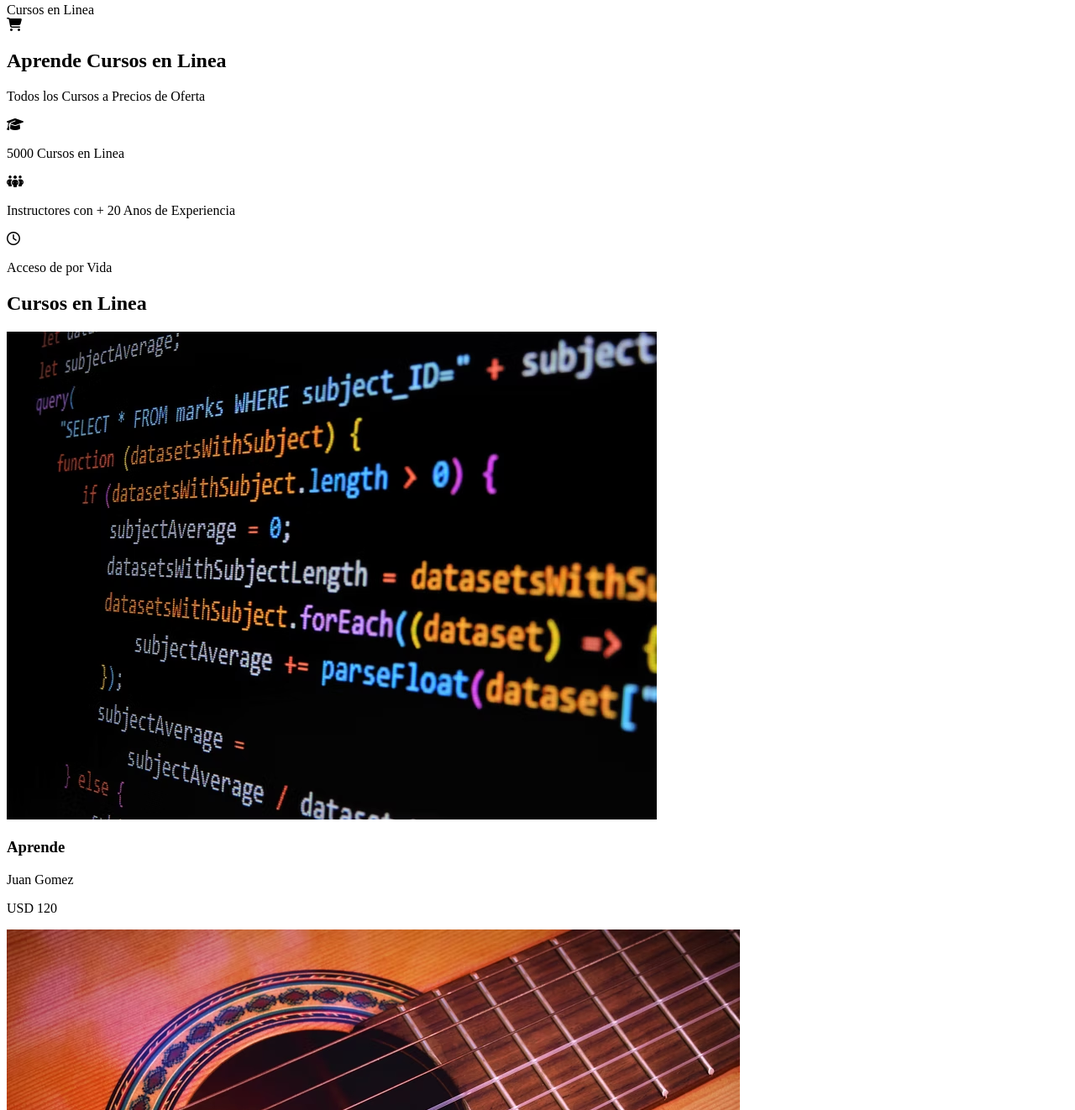
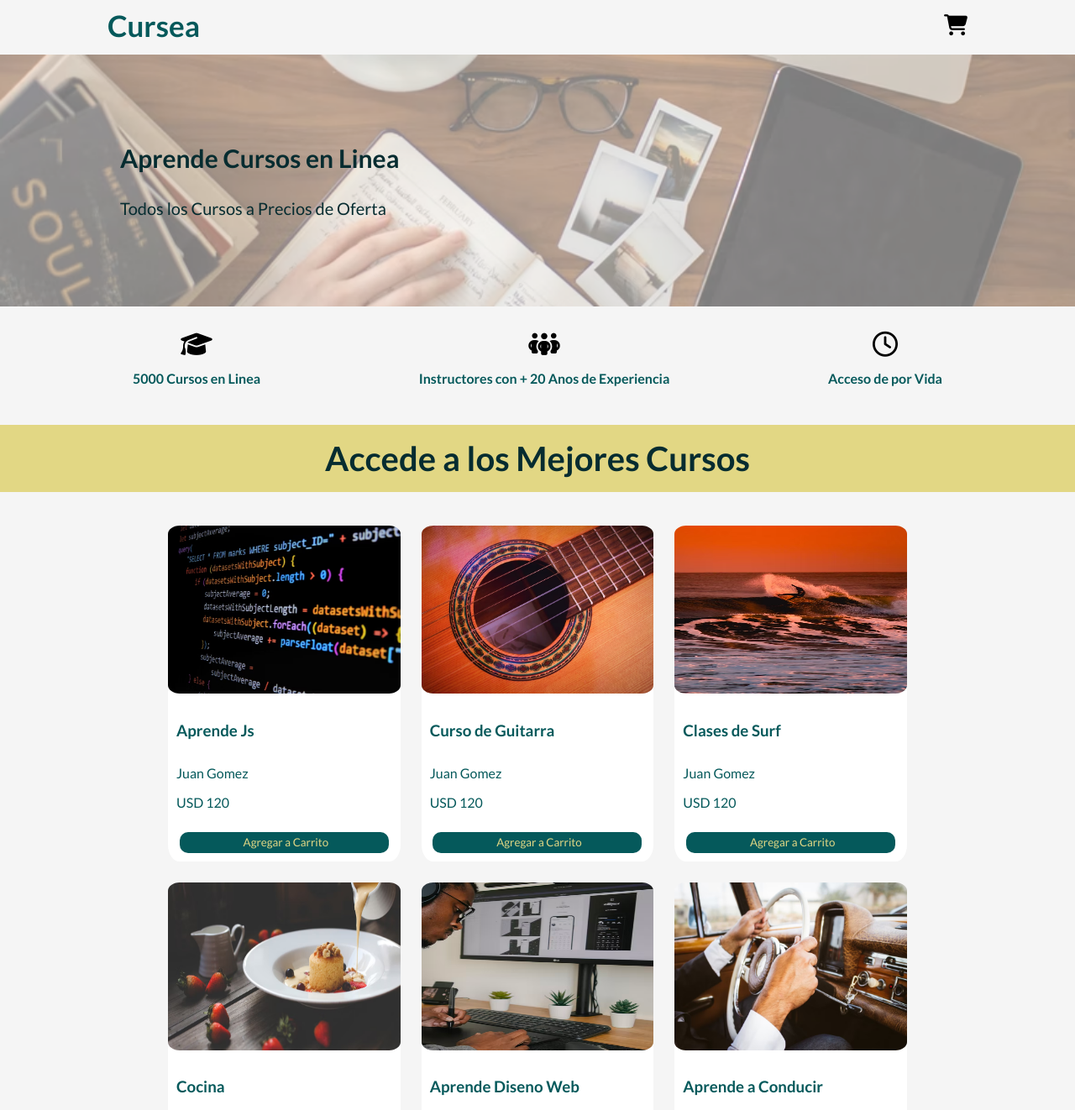
Before and after one commit to marianonu14/Online-shop, a plain HTML site: page index.html in a window 1280 px wide. Shown: the part 5-1327 px from the top of the page at 84% size. Drawn offline with Linux system fonts and the light colour scheme.

Commit message:
CSS Finish

```diff
--- a/index.html
+++ b/index.html
@@ -5,69 +5,79 @@
     <meta http-equiv="X-UA-Compatible" content="IE=edge">
     <meta name="viewport" content="width=device-width, initial-scale=1.0">
     <link rel="stylesheet" href="style.css">
+    <link rel="preconnect" href="https://fonts.googleapis.com">
+    <link rel="preconnect" href="https://fonts.gstatic.com" crossorigin>
+    <link href="https://fonts.googleapis.com/css2?family=Lato:wght@300;400;700&display=swap" rel="stylesheet">
     <script src="https://kit.fontawesome.com/650d77dfa6.js" crossorigin="anonymous"></script>
     <title>Cursos en Linea</title>
 </head>
 <body>
     <header class="header">
-        <div class="logo">Cursos en Linea</div>
-        <div class="cart-shop"><i class="fa-solid fa-cart-shopping"></i></div>
+        <h1 class="logo">Cursea</h1>
+        <div class="cart-shop"><i class="fa-solid fa-cart-shopping" style="font-size:25px"></i></i></div>
     </header>
-    <div class="Banner-Principal">
-        <h2>Aprende Cursos en Linea</h2>
-        <p>Todos los Cursos a Precios de Oferta</p>
+
+     <div class="banner-principal">
+            <h2 class="banner-titulo">Aprende Cursos en Linea</h2>
+            <p class="banner-info">Todos los Cursos a Precios de Oferta</p>
     </div>
-    <div class="Banner-Info">
-        <div>
-            <i class="fa-solid fa-graduation-cap"></i>
+    <div class="leyenda">
+        <div class="leyenda-info">
+            <i class="fa-solid fa-graduation-cap" style="font-size:30px"></i>
             <p>5000 Cursos en Linea</p>
         </div>
-        <div>
-            <i class="fa-solid fa-people-group"></i>
+        <div class="leyenda-info">
+            <i class="fa-solid fa-people-group" style="font-size:30px"></i>
             <p>Instructores con + 20 Anos de Experiencia</p>
         </div>
-        <div>
-            <i class="fa-regular fa-clock"></i>
+        <div class="leyenda-info">
+            <i class="fa-regular fa-clock" style="font-size:30px"></i>
             <p>Acceso de por Vida</p>
         </div>
     </div>
-    <div class="Contenedor-Principal">
-        <h2>Cursos en Linea</h2>
+    <h2 class="card-titulo">Accede a los Mejores Cursos</h2>
+    <div class="contenedor-principal">
         <div class="card">
             <img src="img/Img1.avif" alt="Curso 1">
-            <h3 class="nombre-curso">Aprende</h3>
+            <h3 class="nombre-curso">Aprende Js</h3>
             <p class="autor-curso">Juan Gomez</p>
             <p class="precio-curso">USD 120</p>
+            <input class="btn" type="button" value="Agregar a Carrito">
         </div>
         <div class="card">
             <img src="img/Img2.avif" alt="Curso 1">
-            <h3 class="nombre-curso">Aprende</h3>
+            <h3 class="nombre-curso">Curso de Guitarra</h3>
             <p class="autor-curso">Juan Gomez</p>
             <p class="precio-curso">USD 120</p>
+            <input class="btn" type="button" value="Agregar a Carrito">
         </div>
         <div class="card">
             <img src="img/Img3.avif" alt="Curso 1">
-            <h3 class="nombre-curso">Aprende</h3>
+            <h3 class="nombre-curso">Clases de Surf</h3>
             <p class="autor-curso">Juan Gomez</p>
             <p class="precio-curso">USD 120</p>
+            <input class="btn" type="button" value="Agregar a Carrito">
         </div>
         <div class="card">
             <img src="img/Img4.avif" alt="Curso 1">
-            <h3 class="nombre-curso">Aprende</h3>
+            <h3 class="nombre-curso">Cocina</h3>
             <p class="autor-curso">Juan Gomez</p>
             <p class="precio-curso">USD 120</p>
+            <input class="btn" type="button" value="Agregar a Carrito">
         </div>
         <div class="card">
             <img src="img/Img5.avif" alt="Curso 1">
-            <h3 class="nombre-curso">Aprende</h3>
+            <h3 class="nombre-curso">Aprende Diseno Web</h3>
             <p class="autor-curso">Juan Gomez</p>
             <p class="precio-curso">USD 120</p>
+            <input class="btn" type="button" value="Agregar a Carrito">
         </div>
         <div class="card">
             <img src="img/Img6.avif" alt="Curso 1">
-            <h3 class="nombre-curso">Aprende</h3>
+            <h3 class="nombre-curso">Aprende a Conducir</h3>
             <p class="autor-curso">Juan Gomez</p>
             <p class="precio-curso">USD 120</p>
+            <input class="btn" type="button" value="Agregar a Carrito">
         </div>
     </div>
     <footer>Todos los Derechos Reservados &#169 Mariano Nunez 2022</footer>
--- a/style.css
+++ b/style.css
@@ -0,0 +1,189 @@
+html {
+    box-sizing: border-box;
+  }
+  *, *:before, *:after {
+    box-sizing: inherit;
+  }
+
+body {
+    margin: 0;
+    padding: 0;
+    background-color: var(--white);
+}
+
+img {
+    width: 100%;
+    height: 200px;
+    border-radius: 5%;
+}
+
+:root{
+    --fuente-principal: 'Lato', sans-serif;
+    --color-primario: #062C30;
+    --color-secundario: #05595B;
+    --color-terciario: #E2D784;
+    --white: #F5F5F5;
+
+}
+
+.header {
+    display: flex;
+    justify-content: space-between;
+    align-items: center;
+    margin: auto;
+    width: 80%;
+    height: 70px;
+}
+
+.logo {
+    color: var(--color-secundario);
+    font-family: var(--fuente-principal);
+    font-size: 35px;
+}
+
+.fa-cart-shopping:hover {
+    color: #05595B;
+    cursor: pointer;
+}
+
+.banner-principal {
+    display: flex;
+    flex-direction: column;
+    justify-content: center;
+    background-image: url(img/Background-Opacity.png);
+    background-repeat: no-repeat;
+    background-size: cover;
+    background-position: center;
+    height: 300px;
+}
+
+.banner-titulo {
+    width: 80%;
+    margin: 0 auto;
+    padding: 15px;
+    font-size: 30px;
+    font-family: var(--fuente-principal);
+    color: var(--color-primario);
+}
+
+.banner-info {
+    width: 80%;
+    margin: 0 auto;
+    padding: 15px;
+    font-size: 20px;
+    font-family: var(--fuente-principal);
+    color: var(--color-primario);
+}
+
+.leyenda {
+    display: flex;
+    justify-content: space-between;
+    align-items: center;
+    margin: auto;
+    padding: 30px;
+    width: 80%;
+}
+
+.leyenda-info {
+    display: flex;
+    flex-direction: column;
+    justify-content: center;
+    align-items: center;
+}
+
+.leyenda-info p{
+    font-size: 16px;
+    font-family: var(--fuente-principal);
+    font-weight: bold;
+    color: var(--color-secundario);
+}
+
+.card-titulo {
+    display: flex;
+    justify-content: center;
+    align-items: center;
+    height: 80px;
+    margin: 0;
+    background-color: var(--color-terciario);
+    font-family: var(--fuente-principal);
+    font-size: 40px;
+    color: var(--color-primario);
+}
+
+.contenedor-principal {
+    max-width: 75%;
+    margin: auto;
+    padding: 40px;
+    display: grid;
+    grid-template-columns: repeat(3 , 1fr);
+    column-gap: 25px;
+    row-gap: 25px;
+}
+
+.card {
+    background-color: white;
+    border-radius: 5%;
+    display: flex;
+    flex-direction: column;
+}
+
+.nombre-curso {
+    display: flex;
+    justify-content: flex-start;
+    align-items: center;
+    min-height: 50px;
+    color: var(--color-secundario);
+    font-family: var(--fuente-principal);
+    padding-left: 10px;
+    margin-bottom: 0;
+}
+
+.autor-curso {
+    display: flex;
+    justify-content: flex-start;
+    align-items: center;
+    color: var(--color-secundario);
+    font-family: var(--fuente-principal);
+    padding-left: 10px;
+    margin-bottom: 0;
+}
+
+.precio-curso {
+    display: flex;
+    justify-content: flex-start;
+    align-items: center;
+    color: var(--color-secundario);
+    font-family: var(--fuente-principal);
+    padding-left: 10px;
+}
+
+.btn {
+    display: flex;
+    justify-content: center;
+    align-items: center;
+    width: 90%;
+    height: 25px;
+    margin: 10px auto;
+    border: none;
+    border-radius: 10px;
+    background-color: var(--color-secundario);
+    color: var(--color-terciario);
+    font-family: var(--fuente-principal);
+    padding-left: 10px;
+}
+
+.btn:hover {
+    background-color: var(--color-terciario);
+    color: var(--color-primario);
+    cursor: pointer;
+    transition: 0.5s;
+}
+footer {
+    display: flex;
+    justify-content: center;
+    align-items: center;
+    height: 70px;
+    background-color: var(--color-terciario);
+    color: var(--color-secundario);
+    font-family: var(--fuente-principal);
+}
```
Also changed, not shown: Img/Background-Header.avif (deleted), Img/Background-Opacity.png (added).
